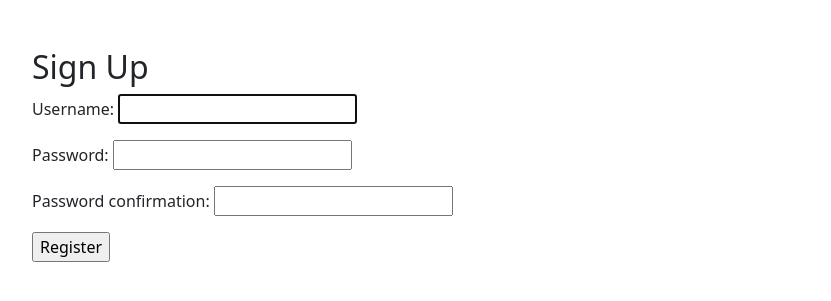
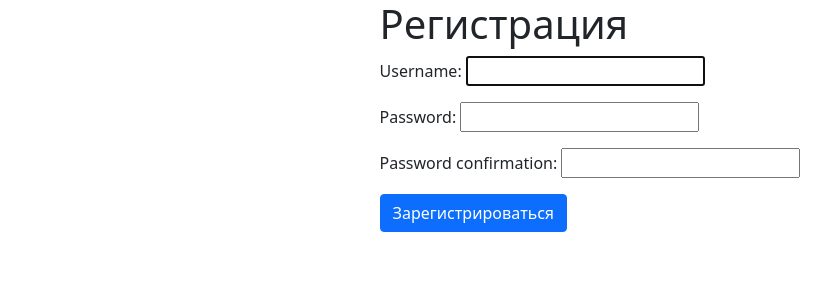
Before and after one commit to Telfgan/reader, a Django app: template templates/DjangoReader/register.html in a window 1280 px wide. Shown: the top 301 px of the page, without its empty margins (50-881 px from the left). Run offline with Django 4.2, Linux system fonts and the light colour scheme; the template is opened without the code that fills it: values that come from a table or form of the project are taken from there, others are empty; parts of the project's set-up code (start-up, migrations or seed data) failed here and were passed over; some libraries are stand-ins or nearby versions.

Commit message:
Добавил стили для формы регистрации и подправил класс RegisterForm.

```diff
--- a/templates/DjangoReader/register.html
+++ b/templates/DjangoReader/register.html
@@ -11,11 +11,13 @@
     <title>Django</title>
 </head>
 
-<body class="container mt-5">
+<body class="container h-100 d-flex justify-content-center align-content-center">
+    <div>
+        <h1>Регистрация</h1>
+
         {% block content %}
         <form method="POST" novalidate>
             {% csrf_token %}
-        <h2>Sign Up</h2>
 
             {% for field in form %}
             <p>
@@ -29,9 +31,11 @@
             {{ field.label_tag }} {{ field }}
             </p>
             {% endfor %}
-        <input type="submit" value="Register" />
+
+            <input class="btn btn-primary" type="submit" value="Зарегистрироваться" />
         </form>
         {% endblock content%}
+    </div>
 </body>
 
 </html>
```
Also changed, not shown: DjangoReader/forms.py (+7 -2 lines), templates/DjangoReader/auth.html (+10 -6 lines). Lines whose indentation alone changed are shown as unchanged.
